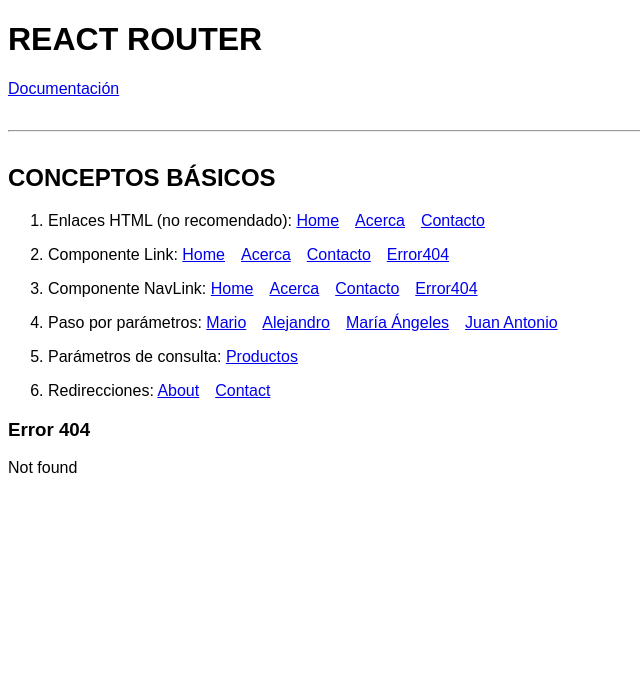
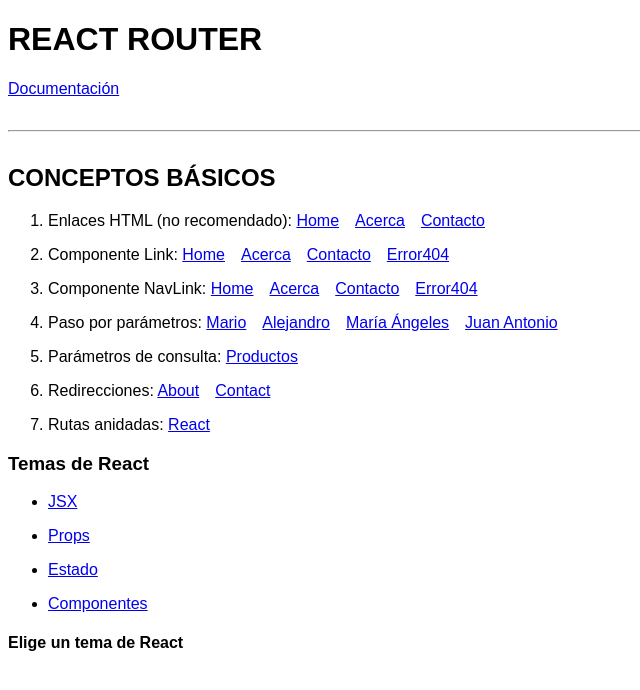
Before and after one commit to Marioo295/03-react-rutas, a React (Create React App) app: page /react in a window 1280 px wide. Shown: the top 690 px of the page, without its empty margins (0-640 px from the left). Built offline with nearby package versions, Linux system fonts and the light colour scheme.

Commit message:
Rutas: rutas anidadas (hook useRouteMatch)

```diff
--- a/src/components/ConceptosBasicos.js
+++ b/src/components/ConceptosBasicos.js
@@ -5,6 +5,7 @@ import Contacto from '../pages/Contacto'
 import Error404 from '../pages/Error404';
 import Home from '../pages/Home';
 import Productos from '../pages/Productos';
+import ReactTopics from '../pages/ReactTopics';
 import Usuario from '../pages/Usuario';
 import MenuConceptos from './MenuConceptos';
 
@@ -34,6 +35,7 @@ const ConceptosBasicos = () => {
                     <Route exact path="/productos" component={Productos}></Route>
                     <Route exact path="/about"><Redirect to="/acerca"></Redirect></Route>
                     <Route exact path="/contact"><Redirect to="/contacto"></Redirect></Route>
+                    <Route path="/react" component={ReactTopics}></Route>
                     <Route path="*" component={Error404}></Route>
                 </Switch>
             </Router>
--- a/src/components/MenuConceptos.js
+++ b/src/components/MenuConceptos.js
@@ -41,6 +41,10 @@ const MenuConceptos = () => {
                     <Link to="/about">About</Link>
                     <Link to="/contact">Contact</Link>
                 </li>
+                <li>
+                    <span>Rutas anidadas: </span>
+                    <Link to="/react">React</Link>
+                </li>
             </ol>
         </nav>
     );
--- /dev/null
+++ b/src/pages/ReactTopics.js
@@ -0,0 +1,47 @@
+import React from 'react'
+import { Link, Route, Switch, useParams, useRouteMatch } from 'react-router-dom';
+
+const Topic = () => {
+    let{ topic } = useParams();
+    return(
+        <div>
+            <h4>{topic}</h4>
+            <p>Este es el tema que se va a documentar</p>
+        </div>
+    );
+};
+
+const ReactTopics = () => {
+    //let match = useRouteMatch();
+    //console.log(match);
+    //"path" nos permite construir rutas relativas <Route />, mientras que
+    //"url" nos permite construir enlaces relativos <Link /> o <Navlink />
+    let{ path, url } = useRouteMatch();
+    return (
+        <div>
+            <h3>Temas de React</h3>
+            <ul>
+                <li>
+                    <Link to={`${url}/jsx`}>JSX</Link>
+                </li>
+                <li>
+                    <Link to={`${url}/props`}>Props</Link>
+                </li>
+                <li>
+                    <Link to={`${url}/estado`}>Estado</Link>
+                </li>
+                <li>
+                    <Link to={`${url}/componentes`}>Componentes</Link>
+                </li>
+            </ul>
+            <Switch>
+                <Route exact path={path}>
+                    <h4>Elige un tema de React</h4>
+                </Route>
+                <Route path={`${path}/:topic`} component={Topic}></Route>
+            </Switch>
+        </div>
+    );
+};
+
+export default ReactTopics
```
